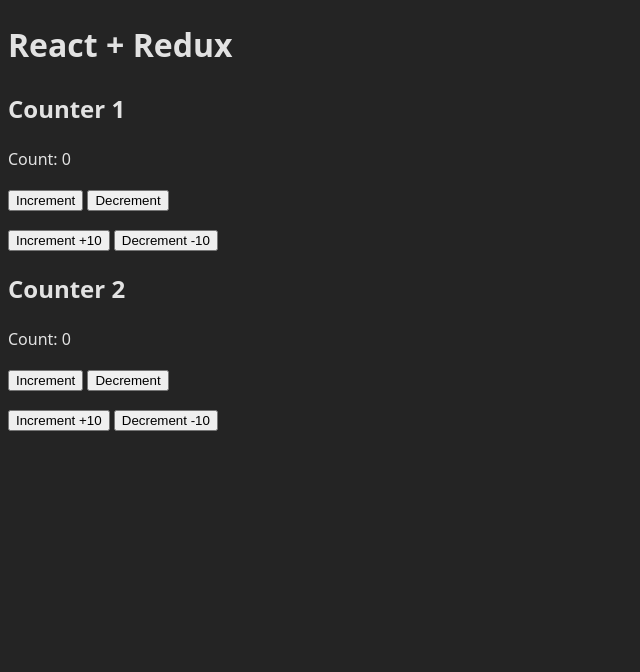
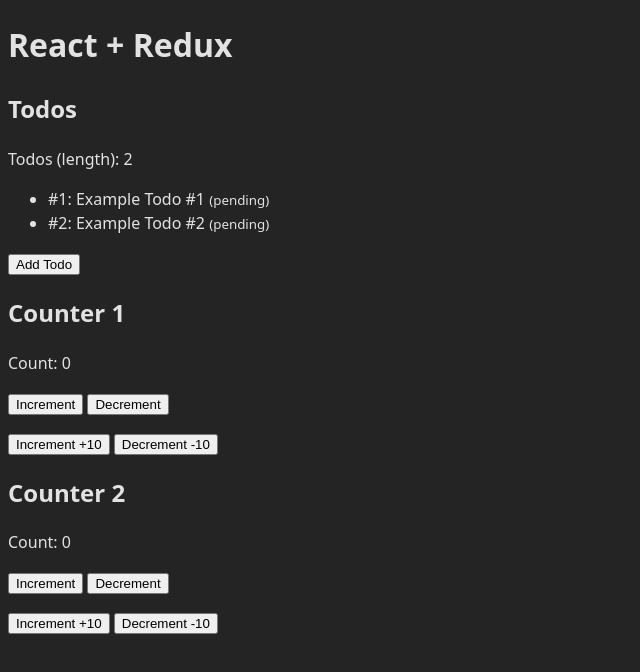
Before and after one commit to ober9k/react-redux-practice, a React (Vite) app: page / in a window 1280 px wide. Shown: the top 672 px of the page, without its empty margins (0-640 px from the left). Built offline with nearby package versions, Linux system fonts and the light colour scheme.

Commit message:
Added basic todos feature

```diff
--- a/src/App.tsx
+++ b/src/App.tsx
@@ -1,10 +1,13 @@
 import './App.css'
 import Counter from "./features/counter/Counter.tsx";
+import Todos from "./features/todos/Todos.tsx";
 
 function App() {
   return (
     <>
       <h1>React + Redux</h1>
+      <h2>Todos</h2>
+      <Todos/>
       <h2>Counter 1</h2>
       <Counter/>
       <h2>Counter 2</h2>
--- /dev/null
+++ b/src/features/todos/Todos.tsx
@@ -0,0 +1,30 @@
+import { useAppDispatch, useAppSelector } from "../../hooks/hooks.ts";
+import { addTodo, completeTodo } from "./todosSlice.ts";
+
+export default function Todos() {
+  const todos = useAppSelector((state) => state.todos.todos);
+
+  console.log(todos.length);
+  const dispatch = useAppDispatch();
+
+  return (
+    <div>
+      <p>
+        Todos (length): {todos.length}
+      </p>
+      <ul>
+        {todos.map((todo) => (
+          <li key={todo.id}>
+            #{todo.id}: {todo.title} <small onClick={() => dispatch(completeTodo(todo))}>({todo.isComplete ? "completed" : "pending"})</small>
+          </li>
+        ))}
+      </ul>
+      <p>
+        <button onClick={() => dispatch(addTodo({
+          title: "Manually Dispatched #1",
+          isComplete: false,
+        }))}>Add Todo</button>
+      </p>
+    </div>
+  );
+}
--- a/src/features/todos/todosSlice.ts
+++ b/src/features/todos/todosSlice.ts
@@ -1,19 +1,24 @@
 import { createSlice, type PayloadAction } from "@reduxjs/toolkit";
+import type { RootState } from "../../store/store.ts";
 
 export interface Todo {
-  id: number,
+  id?: number,
   title: string,
   isComplete: boolean,
 }
 
 export interface TodosState {
-  value: Array<Todo>,
+  todos: Array<Todo>,
 }
 
 const initialState: TodosState = {
-  value: [{
+  todos: [{
     id: 1,
-    title: "Example Todo",
+    title: "Example Todo #1",
+    isComplete: false,
+  },{
+    id: 2,
+    title: "Example Todo #2",
     isComplete: false,
   }],
 };
@@ -23,11 +28,27 @@ export const todosSlice = createSlice({
   initialState,
   reducers: {
     addTodo: (state, action: PayloadAction<Todo>) => {
-      state.push(action);
+      const newTodo = {
+        ...action.payload,
+        id: state.todos.length + 1,
+      };
+
+      state.todos.push(newTodo);
+    },
+    completeTodo: (state, action: PayloadAction<Todo>) => {
+      const { id } = action.payload;
+
+      const existingTodo = state.todos.find((todo) => todo.id === id);
+
+      if (existingTodo) {
+        existingTodo.isComplete = true;
+      }
     },
   },
 });
 
-export const { addTodo } = todosSlice.actions;
+export const { addTodo, completeTodo } = todosSlice.actions;
+
+export const selectCount = (state: RootState) => state.todos.value;
 
 export default todosSlice.reducer;
```
